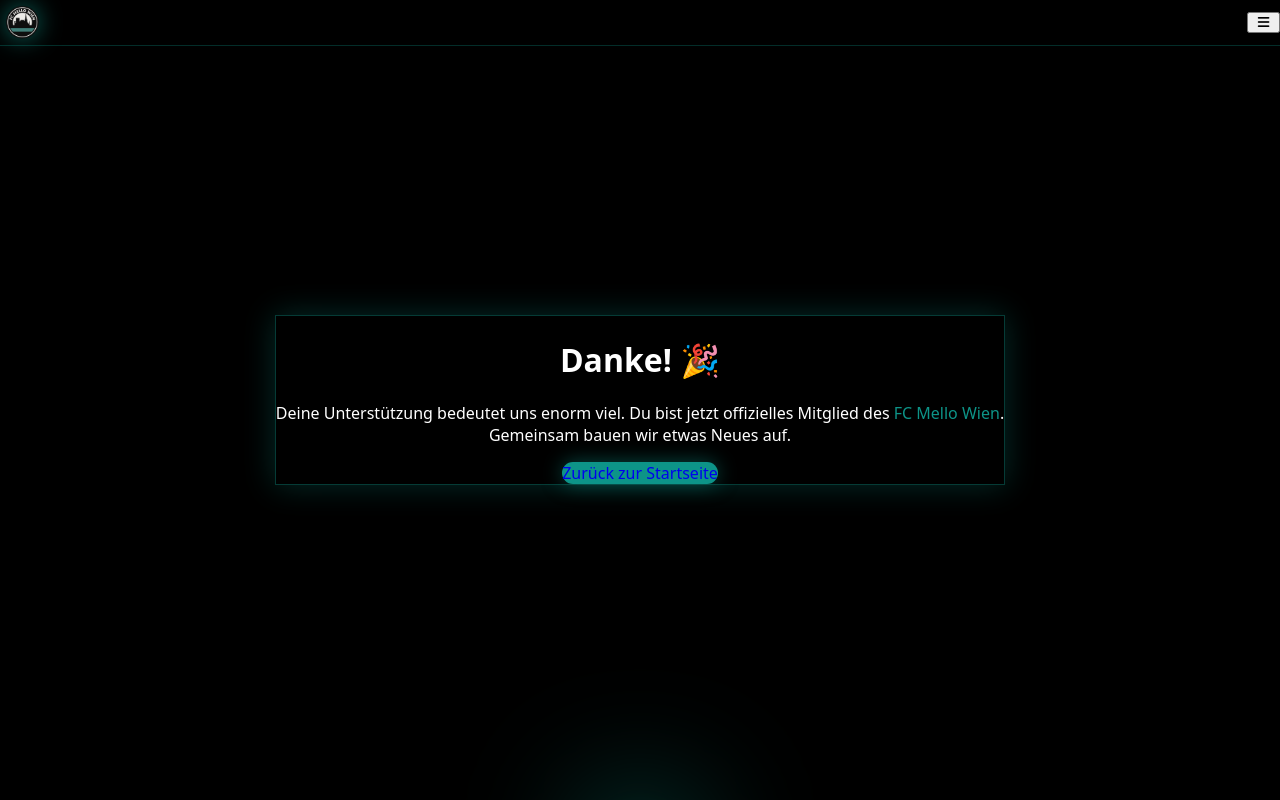
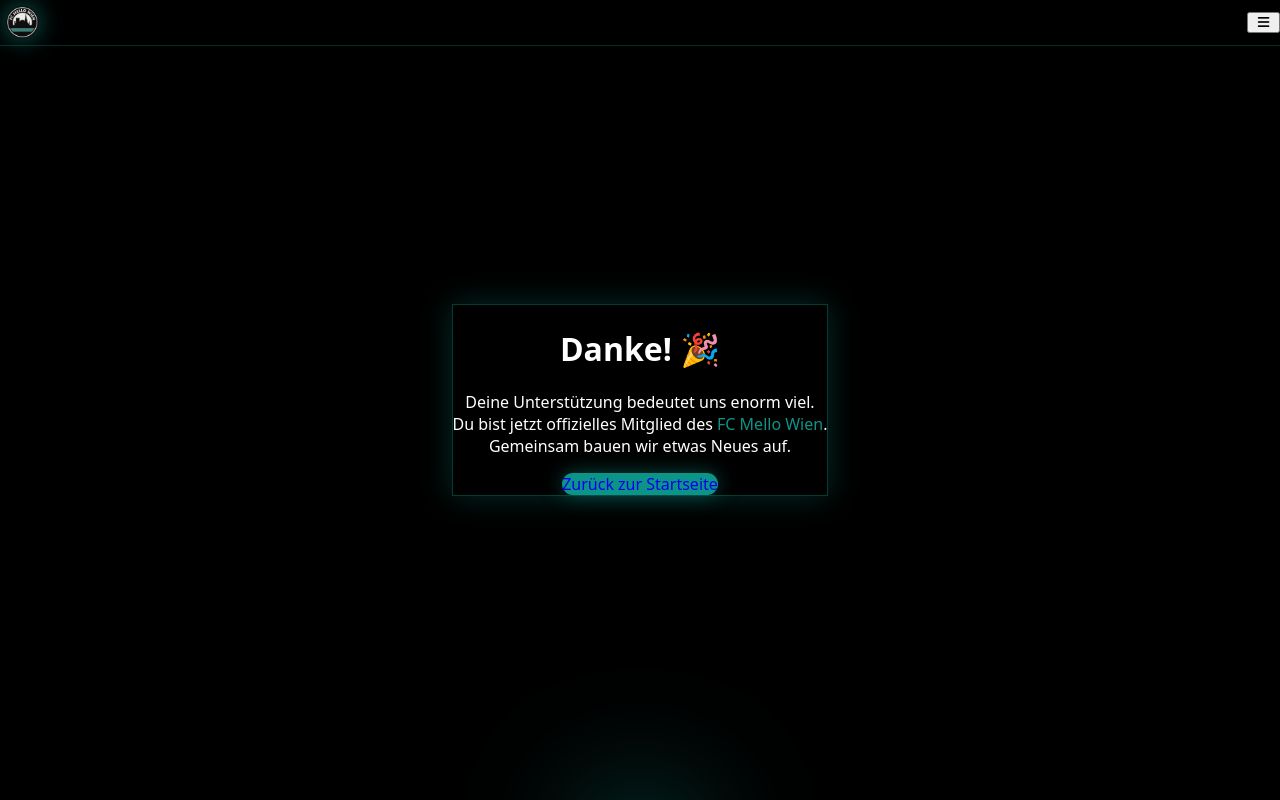
Before and after one commit to mellowien/mello, a Next.js app: page /mitgliedschaft/success in a window 1280 px wide. Shown: the top 800 px of the page. Built offline with nearby package versions, Linux system fonts and the light colour scheme.

Commit message:
Fix Suspense boundary for useSearchParams on success page

```diff
--- a/app/mitgliedschaft/success/page.tsx
+++ b/app/mitgliedschaft/success/page.tsx
@@ -1,49 +1,10 @@
-"use client";
+import { Suspense } from "react";
+import SuccessPageContent from "./success-content";
 
-import { motion } from "framer-motion";
-import { useSearchParams } from "next/navigation";
-import { useEffect, useState } from "react";
-
-export default function SuccessPage() {
-  const searchParams = useSearchParams();
-  const [name, setName] = useState<string>("");
-
-  // Name aus URL holen (Stripe redirect → ?name=Max)
-  useEffect(() => {
-    const n = searchParams.get("name");
-    if (n) setName(n);
-  }, [searchParams]);
-
+export default function Page() {
   return (
-    <main className="flex flex-col items-center justify-center min-h-screen bg-black text-white px-6">
-
-      {/* Dankes-Card */}
-      <motion.div
-        initial={{ opacity: 0, scale: 0.9, y: 20 }}
-        animate={{ opacity: 1, scale: 1, y: 0 }}
-        transition={{ duration: 0.7 }}
-        className="bg-black/70 border border-[#0d9488]/40 rounded-3xl p-10 text-center max-w-lg shadow-[0_0_30px_rgba(13,148,136,0.3)]"
-      >
-        <h1 className="text-4xl font-bold mb-4">
-          Danke{ name ? `, ${name}` : "" }! 🎉
-        </h1>
-
-        <p className="text-gray-300 text-lg mb-6 leading-relaxed">
-          Deine Unterstützung bedeutet uns enorm viel.
-          Du bist jetzt offizielles Mitglied des
-          <span className="text-[#0d9488] font-semibold"> FC Mello Wien</span>.
-          <br />
-          Gemeinsam bauen wir etwas Neues auf.
-        </p>
-
-        <motion.a
-          href="/"
-          whileHover={{ scale: 1.05 }}
-          className="mt-4 inline-block bg-[#0d9488] text-black font-semibold rounded-full px-8 py-3 text-lg transition-all shadow-[0_0_20px_rgba(13,148,136,0.5)] hover:bg-[#0b7d71]"
-        >
-          Zurück zur Startseite
-        </motion.a>
-      </motion.div>
-    </main>
+    <Suspense fallback={<div className="text-white p-10">Loading...</div>}>
+      <SuccessPageContent />
+    </Suspense>
   );
 }
--- /dev/null
+++ b/app/mitgliedschaft/success/success-content.tsx
@@ -0,0 +1,47 @@
+"use client";
+
+import { motion } from "framer-motion";
+import { useSearchParams } from "next/navigation";
+import { useEffect, useState } from "react";
+
+export default function SuccessPageContent() {
+  const searchParams = useSearchParams();
+  const [name, setName] = useState("");
+
+  useEffect(() => {
+    const n = searchParams.get("name");
+    if (n) setName(n);
+  }, [searchParams]);
+
+  return (
+    <main className="flex flex-col items-center justify-center min-h-screen bg-black text-white px-6">
+      <motion.div
+        initial={{ opacity: 0, scale: 0.9, y: 20 }}
+        animate={{ opacity: 1, scale: 1, y: 0 }}
+        transition={{ duration: 0.7 }}
+        className="bg-black/70 border border-[#0d9488]/40 rounded-3xl p-10 text-center max-w-lg shadow-[0_0_30px_rgba(13,148,136,0.3)]"
+      >
+        <h1 className="text-4xl font-bold mb-4">
+          Danke{name ? `, ${name}` : ""}! 🎉
+        </h1>
+
+        <p className="text-gray-300 text-lg mb-6 leading-relaxed">
+          Deine Unterstützung bedeutet uns enorm viel.
+          <br />
+          Du bist jetzt offizielles Mitglied des{" "}
+          <span className="text-[#0d9488] font-semibold">FC Mello Wien</span>.
+          <br />
+          Gemeinsam bauen wir etwas Neues auf.
+        </p>
+
+        <motion.a
+          href="/"
+          whileHover={{ scale: 1.05 }}
+          className="mt-4 inline-block bg-[#0d9488] text-black font-semibold rounded-full px-8 py-3 text-lg transition-all shadow-[0_0_20px_rgba(13,148,136,0.5)] hover:bg-[#0b7d71]"
+        >
+          Zurück zur Startseite
+        </motion.a>
+      </motion.div>
+    </main>
+  );
+}
```
